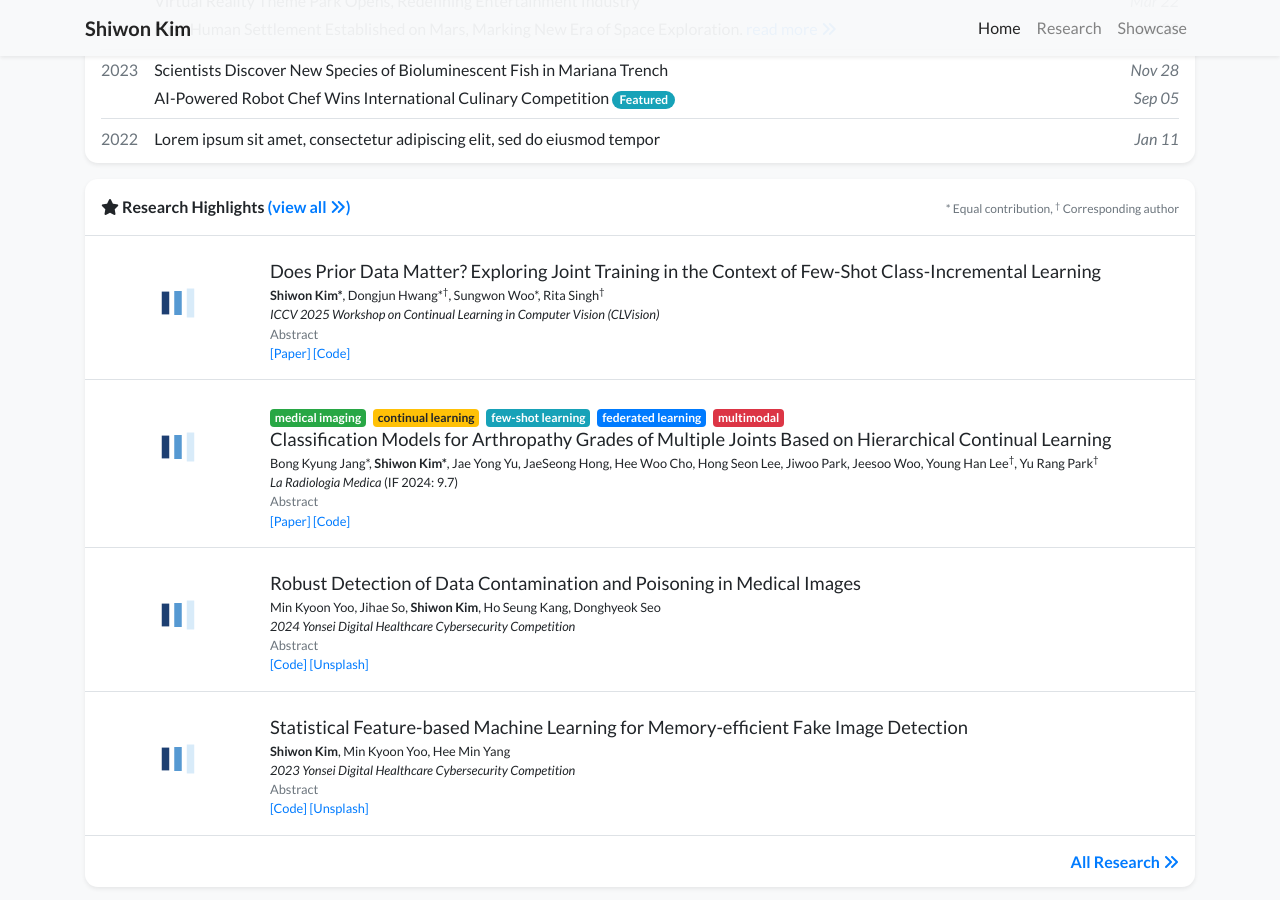
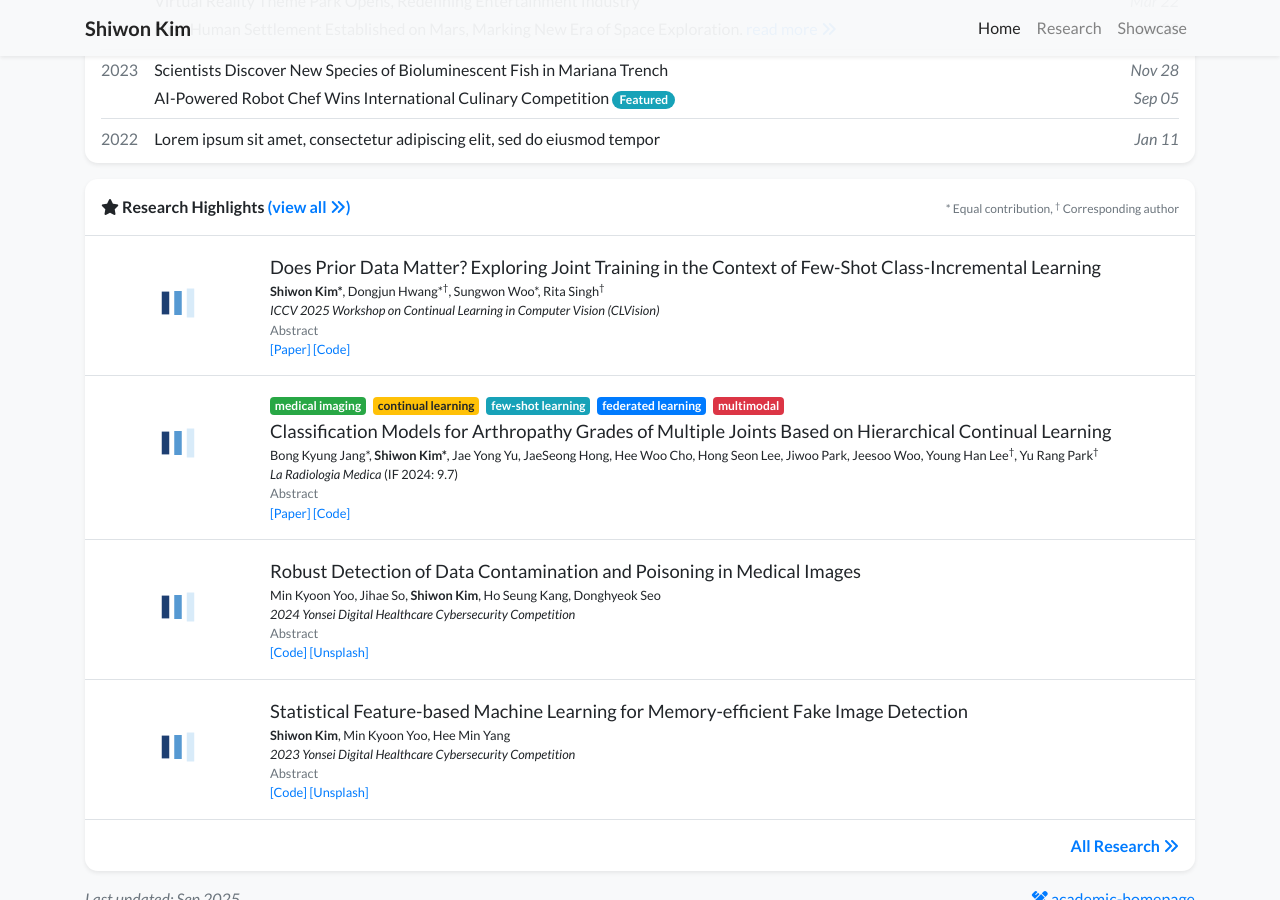
Before and after one commit to shiwonkim/shiwonkim.github.io, a Jekyll site: the page built from index.html, in a window 1280 px wide and 900 px high, scrolled down 720 px. Built offline with Jekyll 4.4.1, drawn with Linux system fonts in a browser that asks for light colours; nearby versions of some CDN libraries; a style sheet for code colours, icons or effects is not loaded.

Commit message:
edit profile

```diff
--- a/_includes/widgets/publication_item.html
+++ b/_includes/widgets/publication_item.html
@@ -11,7 +11,7 @@
         <div class="col-md-9 col-xl-10 p-3 pl-md-0">
             <!-- TAG BADGES -->
             {% if item.tags %}
-            <p class="mt-2 mb-0">
+            <p class="mt-0 mb-1">
                 {% for tag in item.tags %}
                     {% assign color = "secondary" %}
                     {% if tag == "medical imaging" %}
@@ -31,7 +31,7 @@
             {% endif %}
             <!-- Random Color -->
             <!-- {% if item.tags %}
-            <p class="mt-2 mb-0">
+            <p class="mt-0 mb-1">
                 {% assign colors = "primary,secondary,success,danger,warning,info,dark" | split: "," %}
                 {% for tag in item.tags %}
                     {% assign color_index = forloop.index0 | modulo: colors.size %}
```
